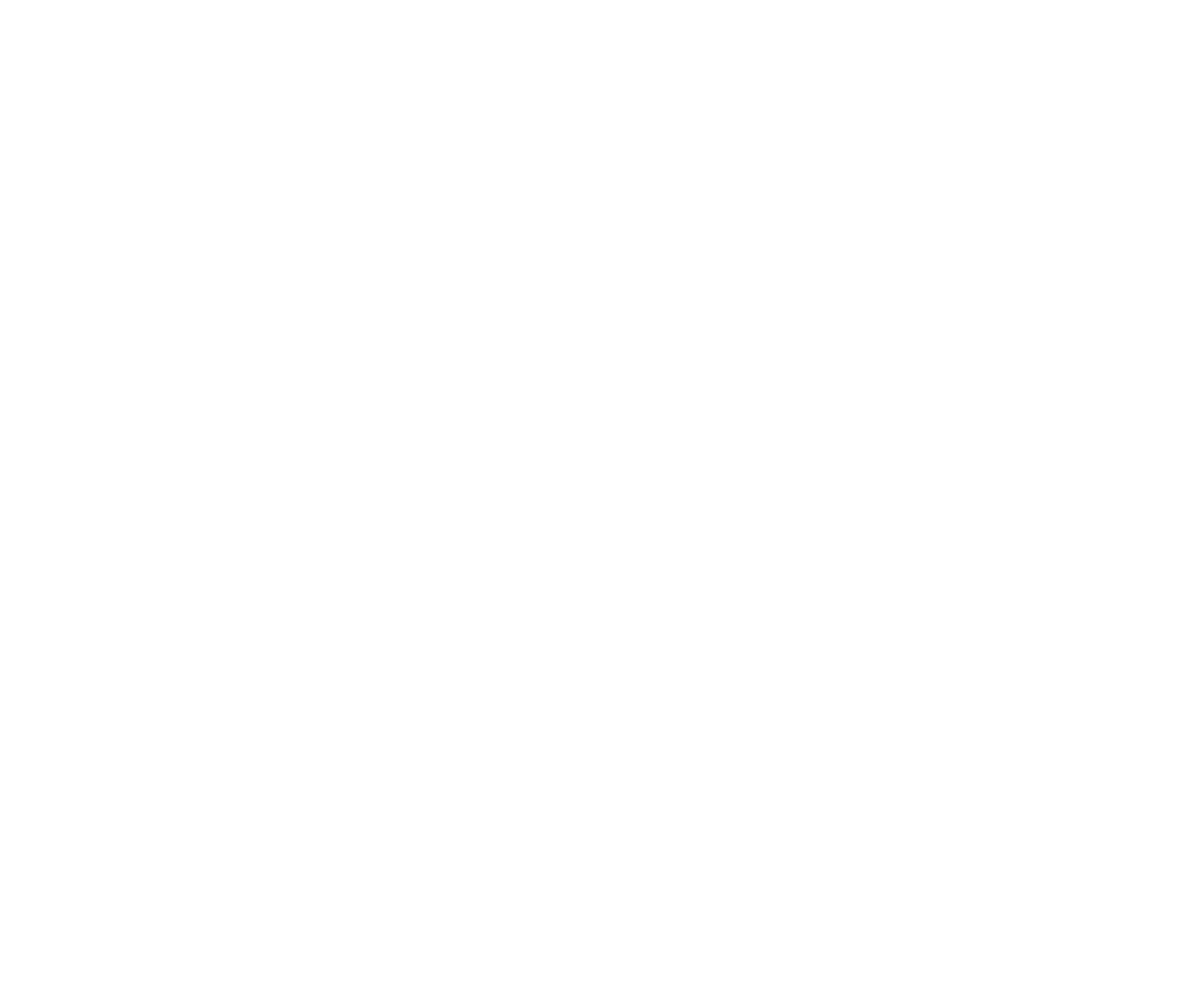
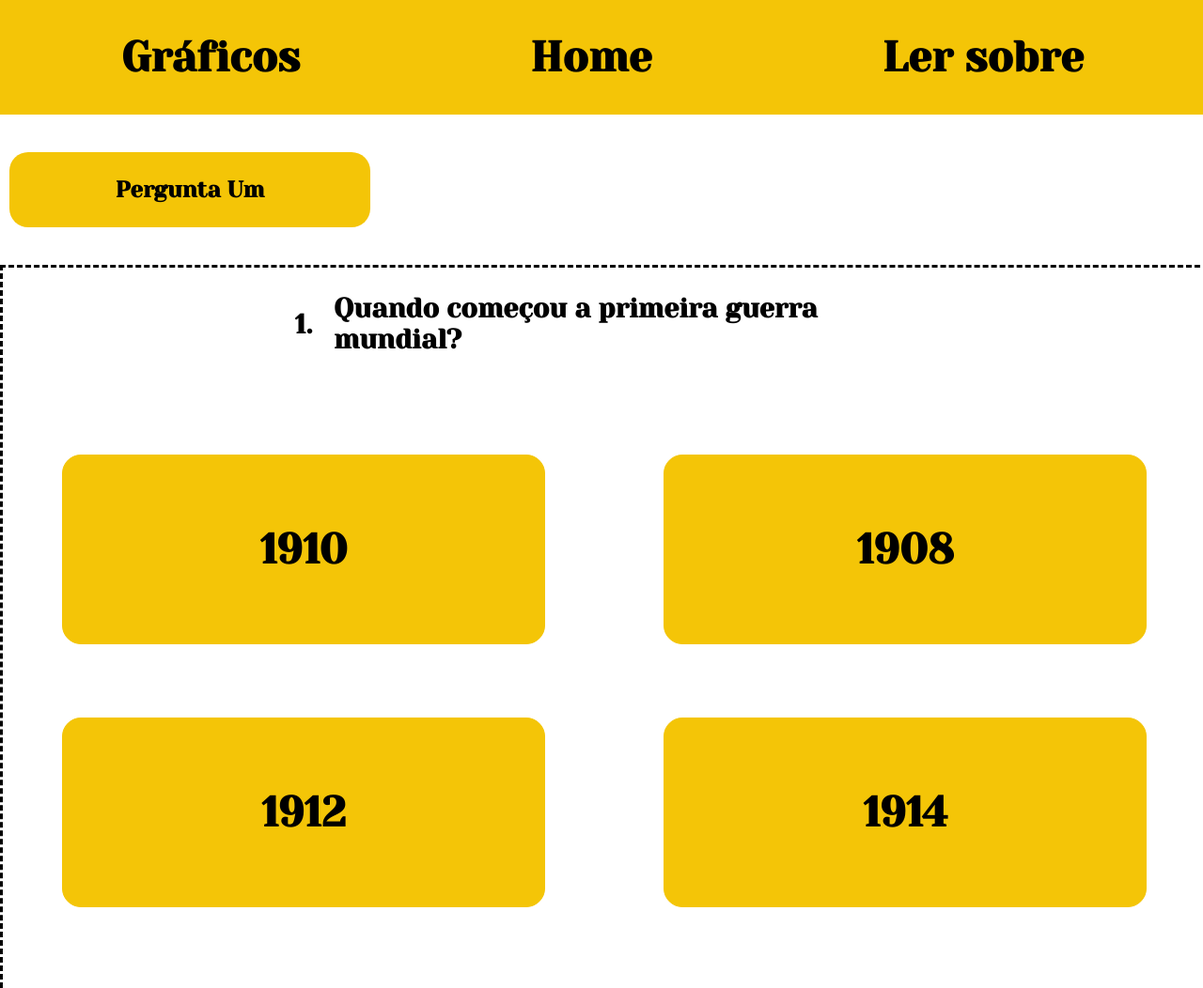
Before and after one commit to CaetanoDomingues/Legacy, a website: page site/public/quiz.html in a window 1280 px wide. Shown: the top 1052 px of the page at 94% size. Before the commit the page ends 800 px from the top, so only its background shows below. Drawn offline with Linux system fonts and the light colour scheme.

Commit message:
Todas as telas feitas

```diff
--- a/site/public/cadastro.html
+++ b/site/public/cadastro.html
@@ -5,8 +5,8 @@
     <meta http-equiv="X-UA-Compatible" content="IE=edge">
     <meta name="viewport" content="width=device-width, initial-scale=1.0">
     <title>Cadastro</title>
-    <link rel="stylesheet" href=../css/cadastro.css>
-    <link rel="icon" href="/Legacy/img/Logo_definitiva.png"/>
+    <link rel="stylesheet" href=./css/cadastro.css>
+    <link rel="icon" href="./img/Logo_definitiva.png"/>
 
 </head>
 <body>
--- a/site/public/css/home.css
+++ b/site/public/css/home.css
@@ -44,7 +44,7 @@ h1{
     height: 70vh;
     border: solid 1px ;
     border-radius: 30px;
-    background-image: url(/Legacy/site/public/img/fundo_quiz.jpg);
+    background-image: url(../img/fundo_quiz.jpg);
     background-size: cover;
 }
 .quiz{
--- /dev/null
+++ b/site/public/css/quiz.css
@@ -0,0 +1,117 @@
+@font-face {
+    font-family: Yeseva;
+    src: url(../fontes/YesevaOne-Regular.ttf)
+}
+*{
+    font-family: Yeseva;
+    margin: 0;
+}
+.header{
+    width: 100%;
+    height: 15vh;
+    border: solid 1px #F4C507;
+    display: flex;
+    justify-content: center;
+    background-color: #F4C507;
+}
+.header_h1{
+    width: 80%;
+    height: 100%;
+    display: flex;
+    justify-content: space-between;
+    align-items: center;
+}
+h1{
+    font-size: 280%;
+    cursor: pointer;
+}
+.numeracao{
+    width: 100%;
+    height: 20vh;
+    display: flex;
+    justify-content: center;
+    align-items: center;
+    justify-content: flex-start;
+}
+.pergunta_number{
+    width: 30vw;
+    height: 10vh;
+    display: flex;
+    justify-content: center;
+    align-items: center;
+    margin-left: 10px;
+    border-radius: 20px;
+    background-color: #F4C507;
+}
+.container{
+    width: 100%;
+    height: 100vh;
+    border: dashed;
+}
+.tittle{
+    width: 100%;
+    height: 15vh;
+    display: flex;
+    justify-content: center;
+    align-items: center;
+}
+.tittle h2{
+    font-size: 180%;
+}
+.numero{
+    width: 5vw;
+    height: 10vh;
+    display: flex;
+    justify-content: center;
+    align-items: center;
+}
+.pergunta{
+    width: 50vw;
+    height: 10vh;
+    display: flex;
+    justify-content: center;
+    align-items: center;
+}
+.escolha{
+    width: 100%;
+    height: 80vh;
+    display: flex;
+}
+.btn-esquerdo{
+    width: 50%;
+    height: 80vh;
+    display: flex;
+    flex-direction: column;
+    justify-content: center;
+    align-items: center;
+    justify-content: space-evenly;
+}
+.btn-direito{
+    width: 50%;
+    height: 80vh;
+    display: flex;
+    flex-direction: column;
+    justify-content: center;
+    align-items: center;
+    justify-content: space-evenly;
+}
+.btn{
+    width: 80%;
+    height: 25vh;
+    border: solid 1px #F4C507;
+    display: flex;
+    justify-content: center;
+    align-items: center;
+    border-radius: 20px;
+    background-color: #F4C507;
+    cursor: pointer;
+}
+.btn h2{
+    font-size: 280%;
+}
+.footer{
+    width: 100%;
+    height: 10vh;
+    background-color: #F4C507;
+    border-color: #F4C507;
+}
--- a/site/public/quiz.html
+++ b/site/public/quiz.html
@@ -0,0 +1,65 @@
+<!DOCTYPE html>
+<html lang="en">
+<head>
+    <meta charset="UTF-8">
+    <meta name="viewport" content="width=device-width, initial-scale=1.0">
+    <title>Document</title>
+    <link rel="icon" href="./img/Logo_definitiva.png  ">
+    <link rel="stylesheet" href="./css/quiz.css">
+</head>
+<body>
+    <div class="header">
+        <div class="header_h1">
+           <h1 onclick="VerGrafico()">Gráficos</h1>
+           <h1 onclick="VerHome()">Home</h1>
+           <h1 onclick="VerLer()">Ler sobre</h1>
+        </div>
+     </div>
+    <div class="numeracao">
+      <div class="pergunta_number">
+        <h2>Pergunta Um</h2>
+      </div>
+    </div>
+     <div class="container">
+      <div class="tittle">
+        <div class="numero">
+          <h2>1.</h2>
+        </div>
+          <div class="pergunta">
+            <h2>Quando começou a primeira guerra mundial?
+            </h2>
+          </div>
+        </div>
+        <div class="escolha">
+          <div class="btn-esquerdo">
+            <div class="btn">
+              <h2>1910</h2>
+            </div>
+            <div class="btn">
+              <h2>1912</h2>
+            </div>
+          </div>
+            <div class="btn-direito">
+              <div class="btn">
+                <h2>1908</h2>
+              </div>
+              <div class="btn">
+                <h2>1914</h2>
+              </div>
+            </div>
+      </div>
+     </div>
+    <div class="footer"></div>
+</body>
+</html>
+<script>
+    function VerGrafico(){
+      location.href = 'graficos.html'
+    }
+    function VerHome(){
+        location.href = 'home.html'
+      }
+    function VerLer(){
+          location.href = 'ler.html'
+        }
+</script>
```
Also changed, not shown: site/public/graficos.html (+1 -1 lines), site/public/home.html (+8 -4 lines), site/public/index.html (+1 -1 lines), site/public/ler.html (+2 -1 lines), site/public/login.html (+2 -2 lines).
